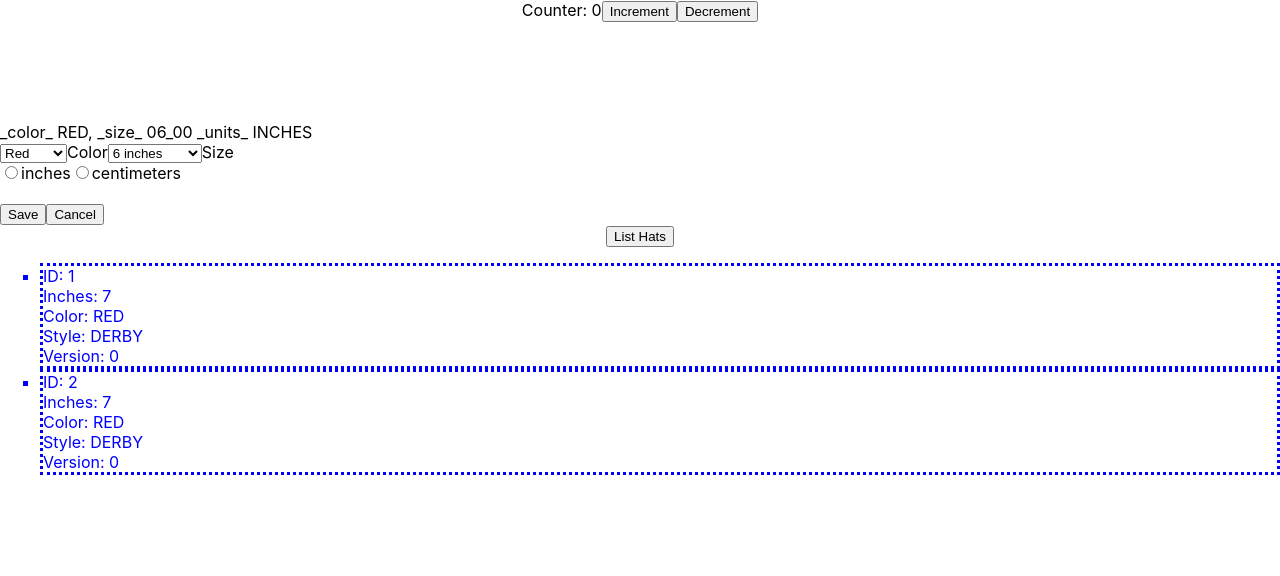
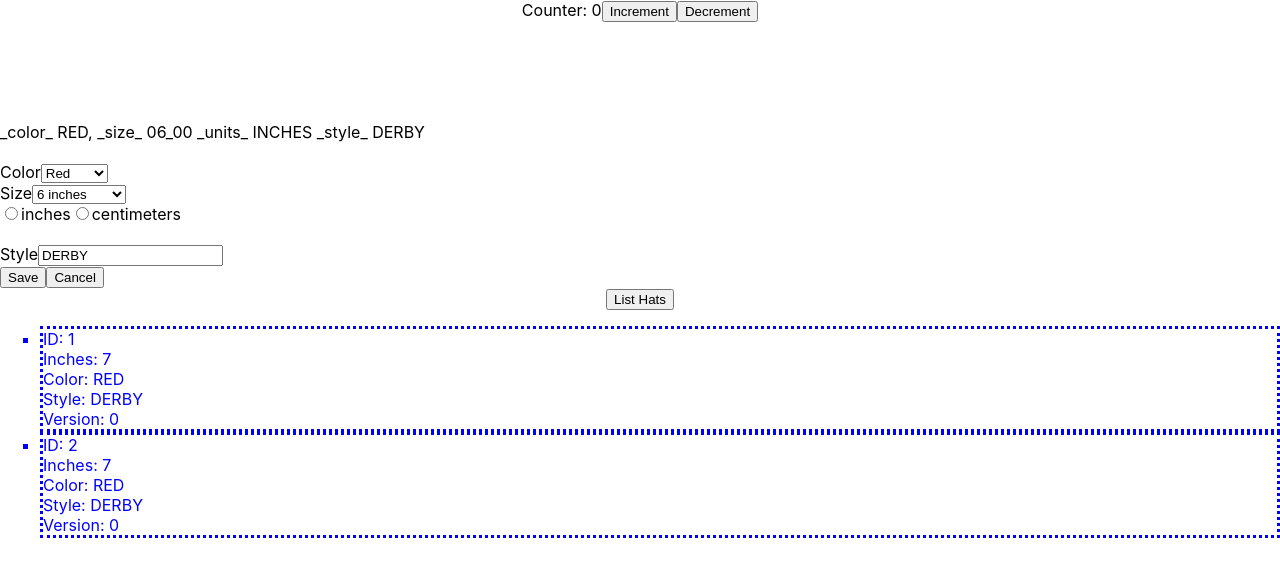
Before and after one commit to ben-hidalgo/scorpicode, a React (Create React App) app in the folder frontend/: page / in a window 1280 px wide. Shown: the top 576 px of the page. Built offline with nearby package versions, Linux system fonts and the light colour scheme; what superagent-promise would draw is missing.

Commit message:
added hat style input

```diff
--- a/frontend/src/containers/HatEditContainer.js
+++ b/frontend/src/containers/HatEditContainer.js
@@ -12,6 +12,7 @@ class HatEditContainer extends Component {
       color: 'RED',
       size: '06_00',
       units: 'INCHES',
+      style: 'DERBY',
     })
   }
 
@@ -19,11 +20,15 @@ class HatEditContainer extends Component {
 
     return (
       <div className="HatEditContainer">
-        <span>_color_ {this.color}, _size_ {this.size} _units_ {this.units}</span>
+        <span>_color_ {this.color}, _size_ {this.size} _units_ {this.units} _style_ {this.style}</span><br/>
         <br/>
         <HatColors hec={this}/>
+        <br/>
         <HatSizes hec={this}/>
+        <br/>
         <HatSizeUnits hec={this}/>
+        <br/>
+        <HatStyleInput hec={this}/>
         <br/>
         <button onClick={() => {console.log('save')}} type="button">Save</button>
         <button onClick={() => {console.log('cancel')}} type="button">Cancel</button>
@@ -33,10 +38,21 @@ class HatEditContainer extends Component {
 
 }
 
+function HatStyleInput(props) {
+
+  return (
+      <label>
+        Style
+        <input type="text" value={props.hec.style} onChange={(ce) => {props.hec.style = ce.target.value}} />
+      </label>
+  )
+}
+
 function HatColors(props) {
 
   return (
       <label>
+        Color
         <select onChange={(ce) => {props.hec.color = ce.target.value}}>
           {
             props.colors.map(color => {
@@ -46,7 +62,6 @@ function HatColors(props) {
             })
           }
         </select>
-        Color
       </label>
   )
 }
@@ -68,6 +83,7 @@ function HatSizes(props) {
 
   return (
       <label>
+        Size
         <select onChange={(ce) => {props.hec.size = ce.target.value}}>
           {
             props.sizes.map(size => {
@@ -77,7 +93,6 @@ function HatSizes(props) {
             })
           }
         </select>
-        Size
       </label>
   )
 }
```
